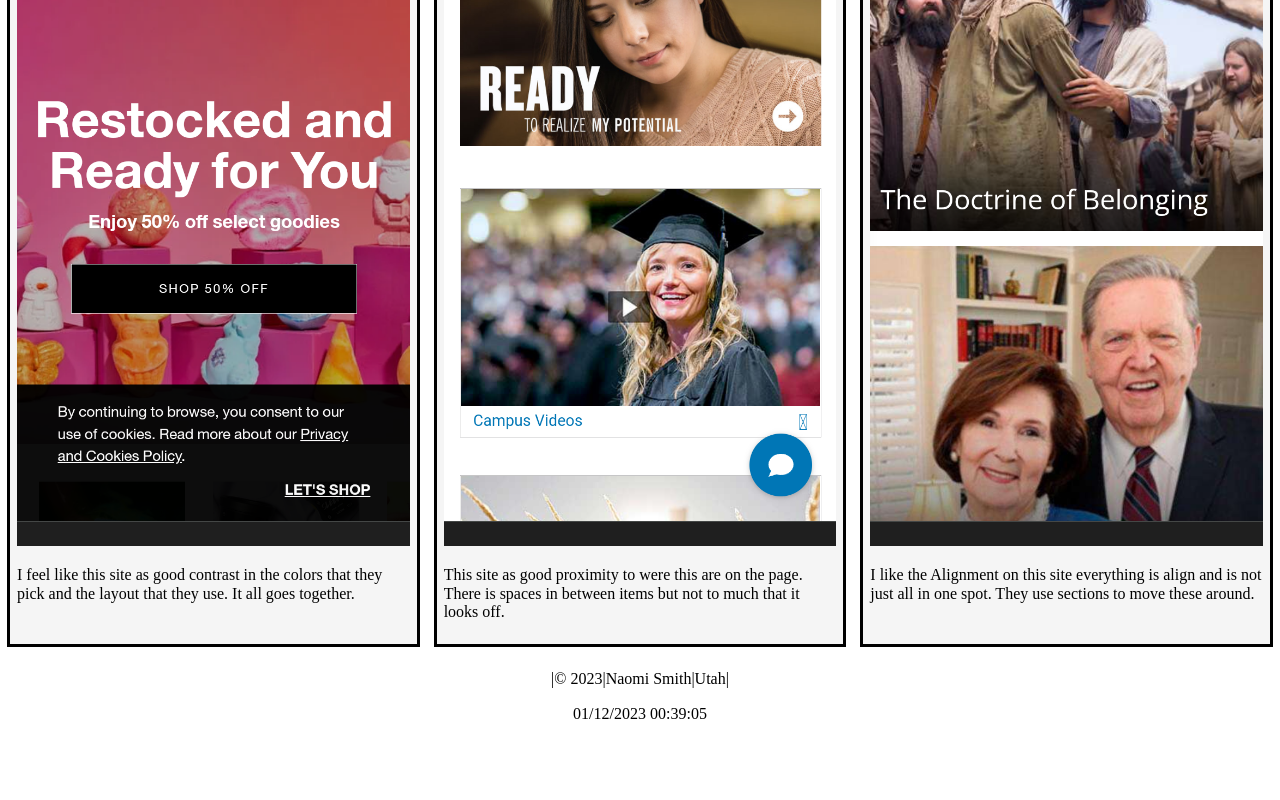
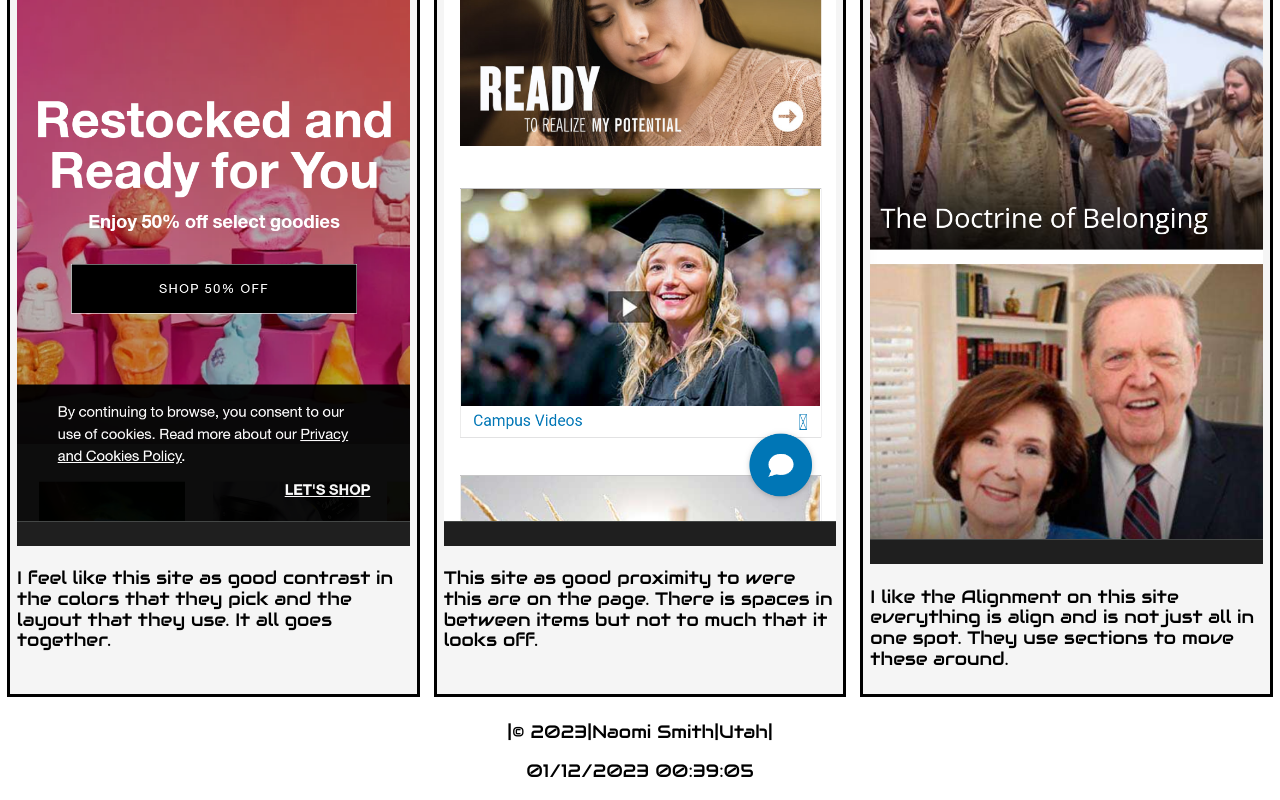
Before and after one commit to mountainmeadow/wdd230, a plain HTML site: page week2/design-principles.html in a window 1280 px wide. Shown: the part 597-1397 px from the top of the page. Before the commit the page ends 1336 px from the top, so only its background shows below. Drawn offline with Linux system fonts and the light colour scheme.

Commit message:
commit on main

```diff
--- a/week2/design-principles.html
+++ b/week2/design-principles.html
@@ -10,7 +10,7 @@
     <link rel="stylesheet" href="styles/small.css" />
     <link rel="stylesheet" href="styles/medium.css" />
     <link rel="stylesheet" href="styles/large.css" />
-
+    <link rel="stylesheet" href="https://fonts.googleapis.com/css?family=Audiowide">
     <title>Design Principles</title>
   </head>
   <header>
--- a/week2/styles/small.css
+++ b/week2/styles/small.css
@@ -1,7 +1,9 @@
 p{
-    font-size: 16px;
+    font-size: 18px;
 }
-
+body {
+    font-family: "Audiowide", sans-serif;
+  }
 a:link {
     color: black;
   }
```
